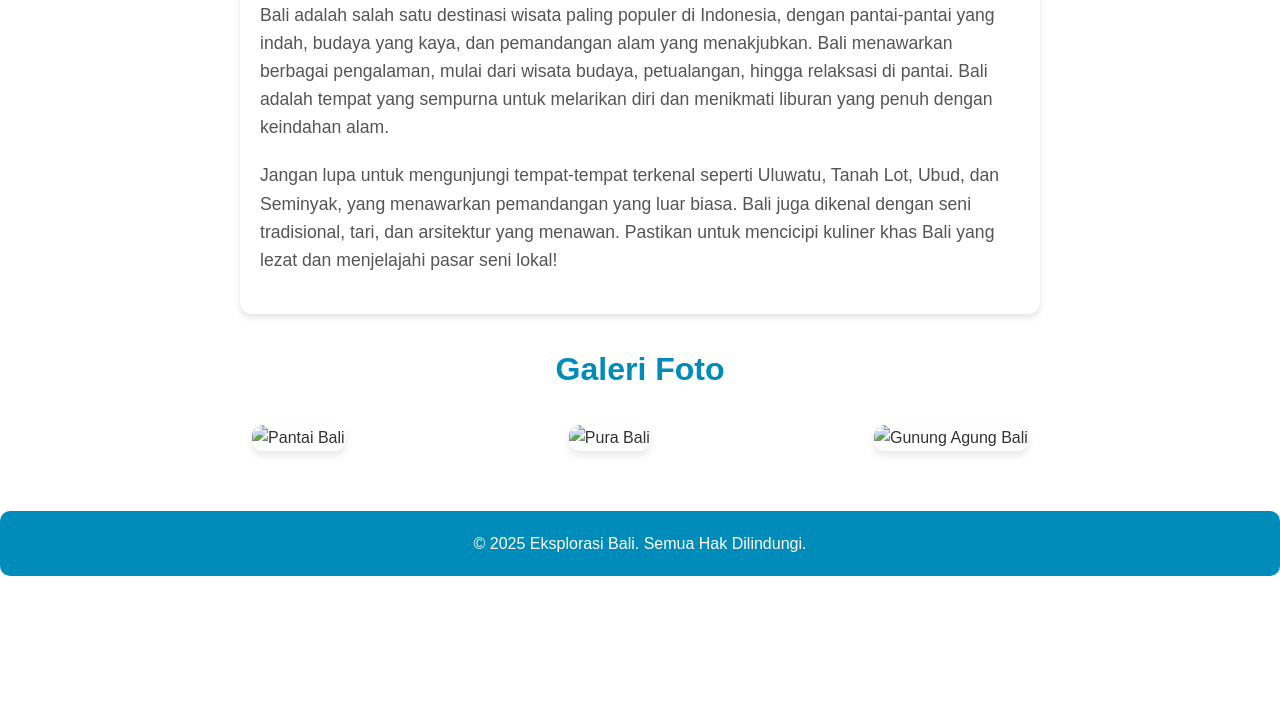
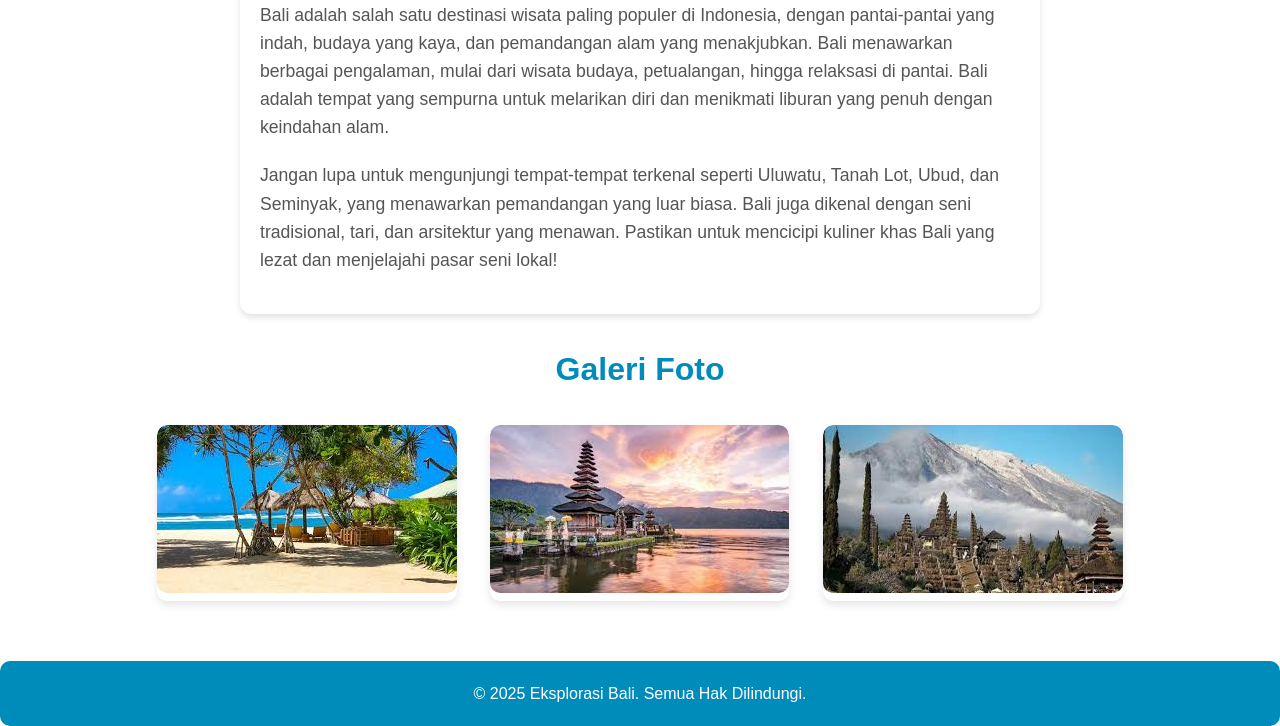
Before and after one commit to LieKiatLijadi/tik, a plain HTML site: page index.html in a window 1280 px wide. Shown: the part 373-1099 px from the top of the page. Before the commit the page ends 949 px from the top, so only its background shows below. Drawn offline with Linux system fonts and the light colour scheme.

Commit message:
Add files via upload

```diff
--- a/index.html
+++ b/index.html
@@ -28,9 +28,9 @@
             <h2>Galeri Foto</h2>
             <div class="gallery-images">
                 <!-- Anda bisa mengganti gambar-gambar di sini -->
-                <div class="gallery-item"><img src="image1.jpg" alt="Pantai Bali" /></div>
-                <div class="gallery-item"><img src="image2.jpg" alt="Pura Bali" /></div>
-                <div class="gallery-item"><img src="image3.jpg" alt="Gunung Agung Bali" /></div>
+                <div class="gallery-item"><img src="pantai.jpg" alt="Pantai Bali" /></div>
+                <div class="gallery-item"><img src="purabali.jpg" alt="Pura Bali" /></div>
+                <div class="gallery-item"><img src="gunungagung.jpg     " alt="Gunung Agung Bali" /></div>
             </div>
         </section>
     </div>
```
Also changed, not shown: gunungagung.jpg (added), pantai.jpg (added), purabali.jpg (added).
